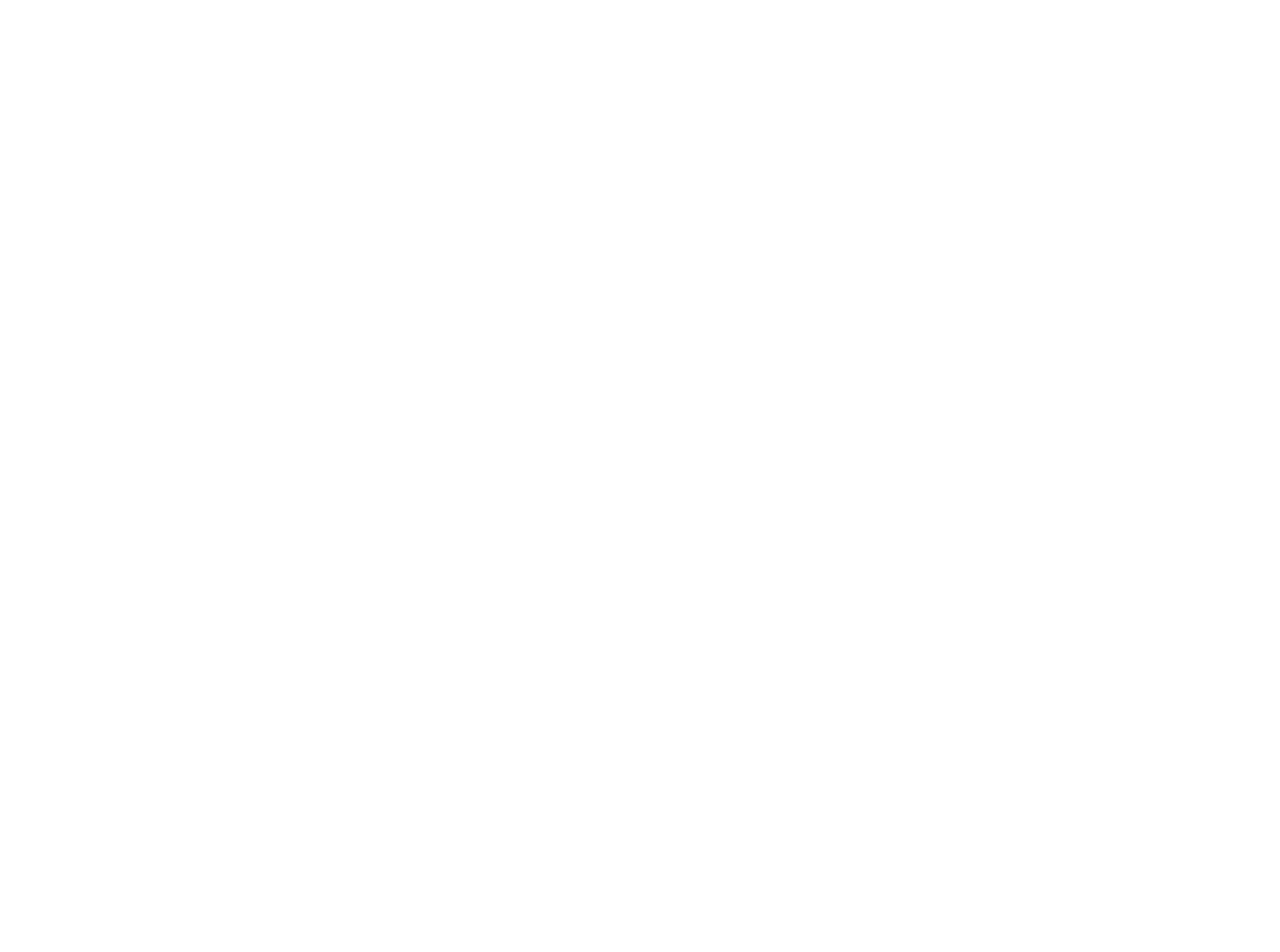
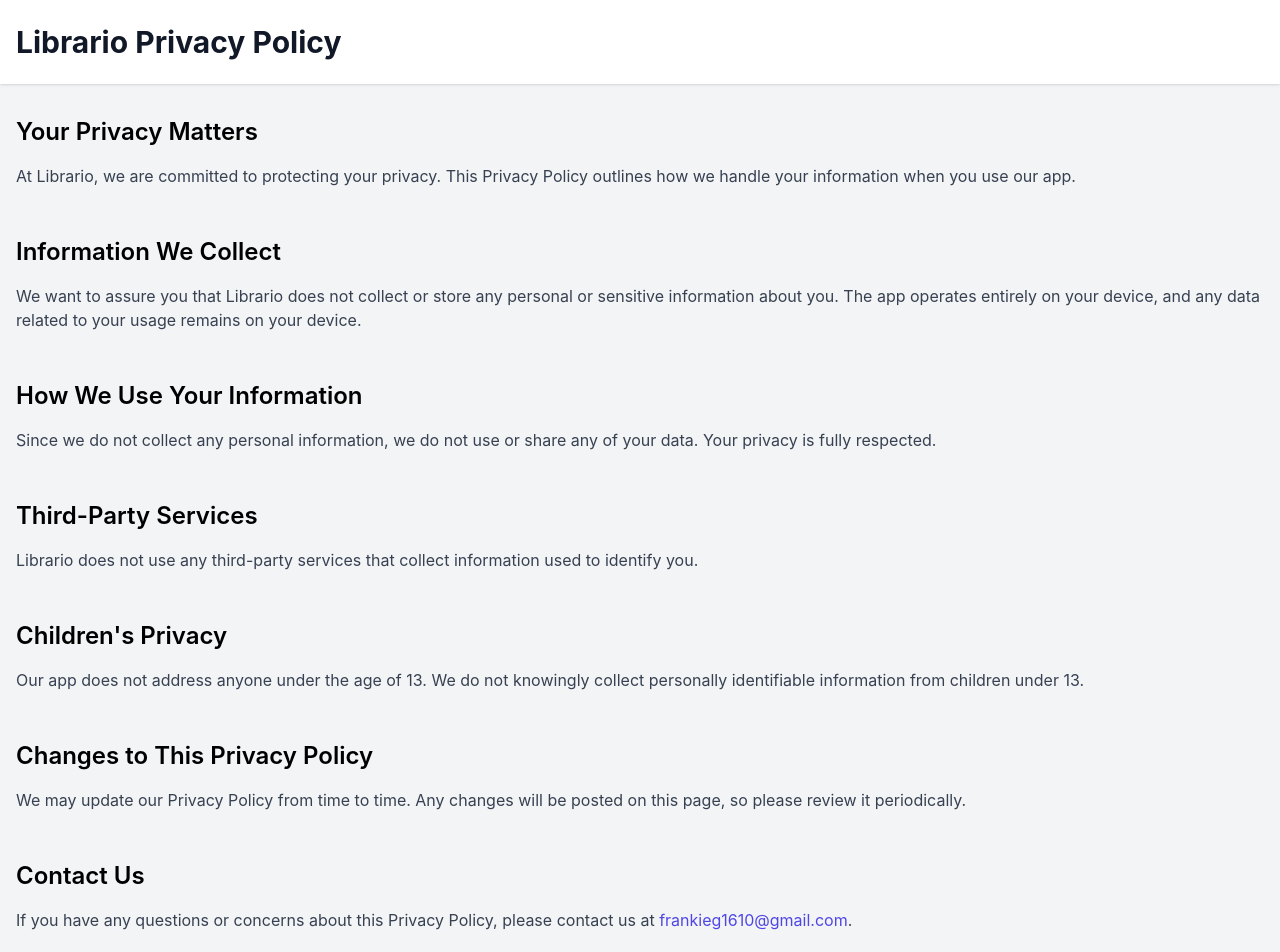
Before and after one commit to FrankGuglielmo/personal-website-v2, a React (Create React App) app: page /Librario/privacy in a window 1280 px wide. Before the commit this address had no page. Shown: the top 952 px of the page. Before the commit the page ends 800 px from the top, so only its background shows below. Built offline with nearby package versions, Linux system fonts and the light colour scheme.

Commit message:
feat: added privacy policy

```diff
--- a/src/App.js
+++ b/src/App.js
@@ -11,6 +11,7 @@
 import { ProjectData } from './data/projectsData';
 import { Analytics } from "@vercel/analytics/react"
 import SupportPage from './components/LibrarioSupport';
+import PrivacyPolicy from './components/PrivacyPolicy';
 
 const App = () => {
 
@@ -59,6 +60,9 @@
         <Route path="/Librario/support" element={
           <SupportPage />
         } />
+        <Route path="/Librario/privacy" element={
+          <PrivacyPolicy />
+        } />
 
       </Routes>
     </Router>
--- /dev/null
+++ b/src/components/PrivacyPolicy.js
@@ -0,0 +1,86 @@
+// PrivacyPolicy.jsx
+import React from 'react';
+
+const PrivacyPolicy = () => {
+  return (
+    <div className="min-h-screen bg-gray-100">
+      {/* Header */}
+      <header className="bg-white shadow">
+        <div className="container mx-auto py-6 px-4">
+          <h1 className="text-3xl font-bold text-gray-900">Librario Privacy Policy</h1>
+        </div>
+      </header>
+
+      {/* Main Content */}
+      <main className="container mx-auto px-4 py-8">
+        {/* Introduction */}
+        <section className="mb-12">
+          <h2 className="text-2xl font-semibold mb-4">Your Privacy Matters</h2>
+          <p className="text-gray-700">
+            At Librario, we are committed to protecting your privacy. This Privacy Policy outlines how we handle your information when you use our app.
+          </p>
+        </section>
+
+        {/* Information We Collect */}
+        <section className="mb-12">
+          <h2 className="text-2xl font-semibold mb-4">Information We Collect</h2>
+          <p className="text-gray-700">
+            We want to assure you that Librario does not collect or store any personal or sensitive information about you. The app operates entirely on your device, and any data related to your usage remains on your device.
+          </p>
+        </section>
+
+        {/* How We Use Your Information */}
+        <section className="mb-12">
+          <h2 className="text-2xl font-semibold mb-4">How We Use Your Information</h2>
+          <p className="text-gray-700">
+            Since we do not collect any personal information, we do not use or share any of your data. Your privacy is fully respected.
+          </p>
+        </section>
+
+        {/* Third-Party Services */}
+        <section className="mb-12">
+          <h2 className="text-2xl font-semibold mb-4">Third-Party Services</h2>
+          <p className="text-gray-700">
+            Librario does not use any third-party services that collect information used to identify you.
+          </p>
+        </section>
+
+        {/* Children's Privacy */}
+        <section className="mb-12">
+          <h2 className="text-2xl font-semibold mb-4">Children's Privacy</h2>
+          <p className="text-gray-700">
+            Our app does not address anyone under the age of 13. We do not knowingly collect personally identifiable information from children under 13.
+          </p>
+        </section>
+
+        {/* Changes to This Privacy Policy */}
+        <section className="mb-12">
+          <h2 className="text-2xl font-semibold mb-4">Changes to This Privacy Policy</h2>
+          <p className="text-gray-700">
+            We may update our Privacy Policy from time to time. Any changes will be posted on this page, so please review it periodically.
+          </p>
+        </section>
+
+        {/* Contact Us */}
+        <section className="mb-12">
+          <h2 className="text-2xl font-semibold mb-4">Contact Us</h2>
+          <p className="text-gray-700">
+            If you have any questions or concerns about this Privacy Policy, please contact us at{' '}
+            <a href="mailto:frankieg1610@gmail.com" className="text-indigo-600">
+              frankieg1610@gmail.com
+            </a>.
+          </p>
+        </section>
+      </main>
+
+      {/* Footer */}
+      <footer className="bg-white shadow mt-12">
+        <div className="container mx-auto py-4 px-4 text-center text-gray-600">
+          &copy; {new Date().getFullYear()} Librario. All rights reserved.
+        </div>
+      </footer>
+    </div>
+  );
+};
+
+export default PrivacyPolicy;
```
